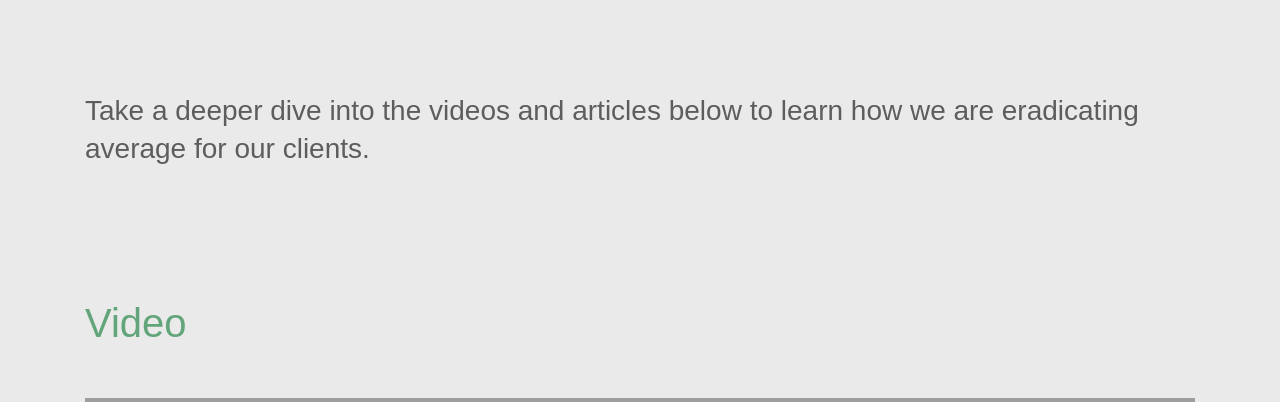
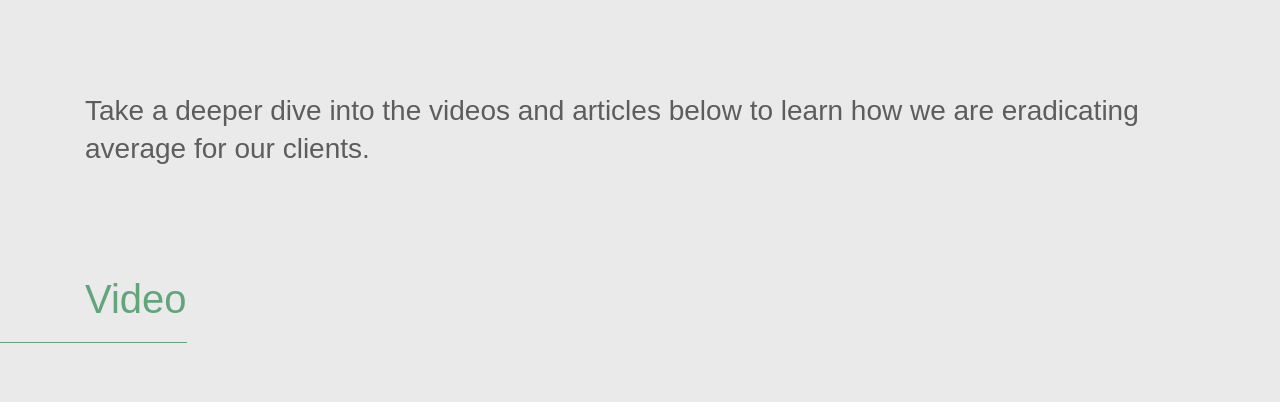
Before and after one commit to Neha-Butola/GreenPeak, a PHP site: page /media.html in a window 1280 px wide. Shown: the part 1232-1634 px from the top of the page. Run offline with PHP 8.4, Linux system fonts and the light colour scheme; some libraries are stand-ins or nearby versions; some web fonts are replaced; grey boxes are pictures that could not be loaded.

Commit message:
update media page structure

```diff
--- a/app/media.html
+++ b/app/media.html
@@ -72,77 +72,17 @@
       <!-- * =============== /Logos Section =============== * -->
 
       <!-- * =============== Media Video Section =============== * -->
-      <section class="media-video">
+      <section class="section-spacing pb-0">
         <div class="container">
-          <h2 class="text-center text-md-left left-animating"><span>Video</span></h2>
-          <a class="position-relative thevideo w-100" href="https://vimeo.com/45830194">
-            <video class="thevideo popup-vimeo embed-responsive embed-responsive-21by9" loop="" preload="none" muted=""
-              poster="https://www.wellingtoncollege.org.uk/wp-content/uploads/2016/08/Screen-Shot-2017-05-02-at-08.42.19-650x365.png">
-              <source src="https://www.wellingtoncollege.org.uk/wp-content/themes/Wellington/assets/video/Intellectual-short.mp4"
-                type="video/mp4">
-              Your browser does not support the video tag.
-            </video>
-            <div class="play-btn">
-              <i class="fas fa-play"></i>
-            </div>
-          </a>
-          <a class="position-relative thevideo w-100" href="https://vimeo.com/45830194">
-            <video class="thevideo popup-vimeo embed-responsive embed-responsive-21by9" loop="" preload="none" muted=""
-              poster="https://www.wellingtoncollege.org.uk/wp-content/uploads/2016/08/Screen-Shot-2017-05-02-at-08.42.19-650x365.png">
-              <source src="https://www.wellingtoncollege.org.uk/wp-content/themes/Wellington/assets/video/Intellectual-short.mp4"
-                type="video/mp4">
-              Your browser does not support the video tag.
-            </video>
-            <div class="play-btn">
-              <i class="fas fa-play"></i>
-            </div>
-          </a>
-          <a class="position-relative thevideo w-100" href="https://vimeo.com/45830194">
-            <video class="thevideo popup-vimeo embed-responsive embed-responsive-21by9" loop="" preload="none" muted=""
-              poster="https://www.wellingtoncollege.org.uk/wp-content/uploads/2016/08/Screen-Shot-2017-05-02-at-08.42.19-650x365.png">
-              <source src="https://www.wellingtoncollege.org.uk/wp-content/themes/Wellington/assets/video/Intellectual-short.mp4"
-                type="video/mp4">
-              Your browser does not support the video tag.
-            </video>
-            <div class="play-btn">
-              <i class="fas fa-play"></i>
-            </div>
-          </a>
-          <a class="position-relative thevideo w-100" href="https://vimeo.com/45830194">
-            <video class="thevideo popup-vimeo embed-responsive embed-responsive-21by9" loop="" preload="none" muted=""
-              poster="https://www.wellingtoncollege.org.uk/wp-content/uploads/2016/08/Screen-Shot-2017-05-02-at-08.42.19-650x365.png">
-              <source src="https://www.wellingtoncollege.org.uk/wp-content/themes/Wellington/assets/video/Intellectual-short.mp4"
-                type="video/mp4">
-              Your browser does not support the video tag.
-            </video>
-            <div class="play-btn">
-              <i class="fas fa-play"></i>
-            </div>
-          </a>
-          <a class="position-relative thevideo w-100" href="https://vimeo.com/45830194">
-            <video class="thevideo popup-vimeo embed-responsive embed-responsive-21by9" loop="" preload="none" muted=""
-              poster="https://www.wellingtoncollege.org.uk/wp-content/uploads/2016/08/Screen-Shot-2017-05-02-at-08.42.19-650x365.png">
-              <source src="https://www.wellingtoncollege.org.uk/wp-content/themes/Wellington/assets/video/Intellectual-short.mp4"
-                type="video/mp4">
-              Your browser does not support the video tag.
-            </video>
-            <div class="play-btn">
-              <i class="fas fa-play"></i>
-            </div>
-          </a>
+          <div class="heading-container">
+            <h2 class="text-center text-md-left left-animating">Video</h2>
+            <div class="animating-line green-line aos-init aos-animate" data-aos="slide-right" data-aos-delay="250"></div>
+          </div>
         </div>
-      </section>
-      <!-- * =============== /Media Video Section =============== * -->
-
-      <!-- * =============== Articles Section =============== * -->
-      <section>
-        <div class="container">
-          <h2 class="text-center text-md-left left-animating"><span>Video</span></h2>
-        </div>
-        <div class="articles-sec">
+        <div class="media-list">
           <div data-background-image="images/Article1BG-Media_GP.jpg" class="lozad fixed-bg">
             <div class="container">
-              <div class="text-center article-block">
+              <div class="text-center media-block">
                 <div class="position-relative">
                   <h3>Green Peak in HBR: “How Private Equity Firms Hire CEOs”</h3>
                   <p>J.P. Flaum and the Green Peak team partnered with Jeffrey Cohn to understand how leading PE firms
@@ -164,7 +104,7 @@
           </div>
           <div data-background-image="images/Article2BG-Media_GP.jpg" class="lozad fixed-bg">
             <div class="container">
-              <div class="text-center article-block">
+              <div class="text-center media-block">
                 <div class="position-relative">
                   <h3>Green Peak in HBR: “How Private Equity Firms Hire CEOs”</h3>
                   <p>J.P. Flaum and the Green Peak team partnered with Jeffrey Cohn to understand how leading PE firms
@@ -187,7 +127,87 @@
 
           <div data-background-image="images/Article1BG-Media_GP.jpg" class="lozad fixed-bg">
             <div class="container">
-              <div class="text-center article-block">
+              <div class="text-center media-block">
+                <div class="position-relative">
+                  <h3>Green Peak in HBR: “How Private Equity Firms Hire CEOs”</h3>
+                  <p>J.P. Flaum and the Green Peak team partnered with Jeffrey Cohn to understand how leading PE firms
+                    make
+                    their most
+                    critical hiring decisions – CEOs in their portfolio companies. The findings were shared in the
+                    piece
+                    “How to Avoid
+                    Mistakes When Selecting the CEO: Lessons from Titans of Private Equity”...</p>
+                  <div class="share">
+                    <a href="#"><i class="fab fa-linkedin-in"></i></a>
+                    <a href="#"> <i class="fab fa-facebook-f"></i></a>
+                    <small>share on</small>
+                  </div>
+                  <a href="#" class="read">read article <span class="line"></span></a>
+                </div>
+              </div>
+            </div>
+          </div>
+        </div>
+      </section>
+      <!-- * =============== /Media Video Section =============== * -->
+
+      <!-- * =============== Articles Section =============== * -->
+      <section class="section-spacing">
+        <div class="container">
+          <div class="heading-container">
+            <h2 class="text-center text-md-left left-animating">Articles</h2>
+            <div class="animating-line green-line aos-init aos-animate" data-aos="slide-right" data-aos-delay="250"></div>
+          </div>
+        </div>
+        <div class="media-list">
+          <div data-background-image="images/Article1BG-Media_GP.jpg" class="lozad fixed-bg">
+            <div class="container">
+              <div class="text-center media-block">
+                <div class="position-relative">
+                  <h3>Green Peak in HBR: “How Private Equity Firms Hire CEOs”</h3>
+                  <p>J.P. Flaum and the Green Peak team partnered with Jeffrey Cohn to understand how leading PE firms
+                    make
+                    their most
+                    critical hiring decisions – CEOs in their portfolio companies. The findings were shared in the
+                    piece
+                    “How to Avoid
+                    Mistakes When Selecting the CEO: Lessons from Titans of Private Equity”...</p>
+                  <div class="share">
+                    <a href="#"><i class="fab fa-linkedin-in"></i></a>
+                    <a href="#"> <i class="fab fa-facebook-f"></i></a>
+                    <small>share on</small>
+                  </div>
+                  <a href="#" class="read">read article <span class="line"></span></a>
+                </div>
+              </div>
+            </div>
+          </div>
+          <div data-background-image="images/Article2BG-Media_GP.jpg" class="lozad fixed-bg">
+            <div class="container">
+              <div class="text-center media-block">
+                <div class="position-relative">
+                  <h3>Green Peak in HBR: “How Private Equity Firms Hire CEOs”</h3>
+                  <p>J.P. Flaum and the Green Peak team partnered with Jeffrey Cohn to understand how leading PE firms
+                    make
+                    their most
+                    critical hiring decisions – CEOs in their portfolio companies. The findings were shared in the
+                    piece
+                    “How to Avoid
+                    Mistakes When Selecting the CEO: Lessons from Titans of Private Equity”...</p>
+                  <div class="share">
+                    <a href="#"><i class="fab fa-linkedin-in"></i></a>
+                    <a href="#"> <i class="fab fa-facebook-f"></i></a>
+                    <small>share on</small>
+                  </div>
+                  <a href="#" class="read">read article <span class="line"></span></a>
+                </div>
+              </div>
+            </div>
+          </div>
+
+          <div data-background-image="images/Article1BG-Media_GP.jpg" class="lozad fixed-bg">
+            <div class="container">
+              <div class="text-center media-block">
                 <div class="position-relative">
                   <h3>Green Peak in HBR: “How Private Equity Firms Hire CEOs”</h3>
                   <p>J.P. Flaum and the Green Peak team partnered with Jeffrey Cohn to understand how leading PE firms
--- a/app/src/sass/_global.scss
+++ b/app/src/sass/_global.scss
@@ -126,3 +126,12 @@ main {
 .right-line.show-line {
   animation: slideInFromRight 2s ease;
 }
+
+.heading-container {
+  width: auto;
+  display: inline-block;
+}
+
+.section-spacing {
+padding: 5.5rem 0;
+}
--- a/app/src/sass/pages/_carrer.scss
+++ b/app/src/sass/pages/_carrer.scss
@@ -267,17 +267,19 @@ a[href='http://www.wonderplugin.com/wordpress-gallery/'] {
 
 .video-play .parallax-bg {
   &:nth-child(1) {
-    height: 250px;
-    width: 270px;
-    left: auto !important;
-    right: 0;
+     height: 250px;
+     left: auto !important;
+     right: -322px;
+     width: 270px;
+     margin-top: -1046px;
   }
 
   &:nth-child(2) {
-    height: 250px;
-    left: 20px !important;
-    width: 270px;
-    opacity: .4;
+     height: 250px;
+     left: -158px !important;
+     opacity: .4;
+     width: 100px;
+     margin-top: -703px;
   }
 }
 
--- a/app/src/sass/pages/_media.scss
+++ b/app/src/sass/pages/_media.scss
@@ -1,7 +1,6 @@
 /* logos section */
 .logos-section {
   padding-top: 5rem;
-  padding-bottom: 7rem;
 
   .row {
     padding: 6rem 0;
@@ -34,7 +33,7 @@
 }
 
 /* Article section */
-.article-block {
+.media-block {
   padding: 3rem 0 4rem;
   position: relative;
 
@@ -208,7 +207,8 @@
   }
 }
 
-.articles-sec {
+.media-list {
+  padding-top: 5.5rem;
   div {
     &:nth-child(even) {
       &:hover{
@@ -267,12 +267,12 @@
 
       }
 
-      .article-block:after,
-      .article-block:before,
-      .article-block h3:after,
-      .article-block h3:before,
-      .article-block>div:after,
-      .article-block>div:before {
+      .media-block:after,
+      .media-block:before,
+      .media-block h3:after,
+      .media-block h3:before,
+      .media-block>div:after,
+      .media-block>div:before {
         background-color: $black;
       }
 
```
Also changed, not shown: app/dist/css/app.css, 1 other file.
